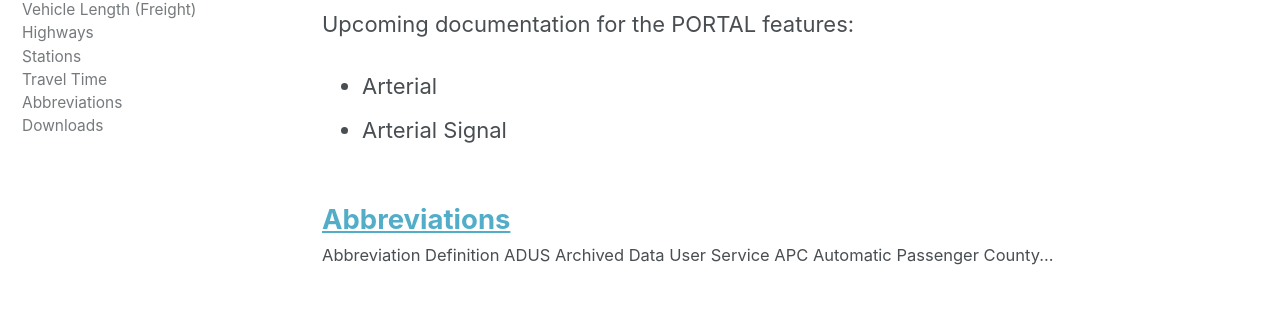
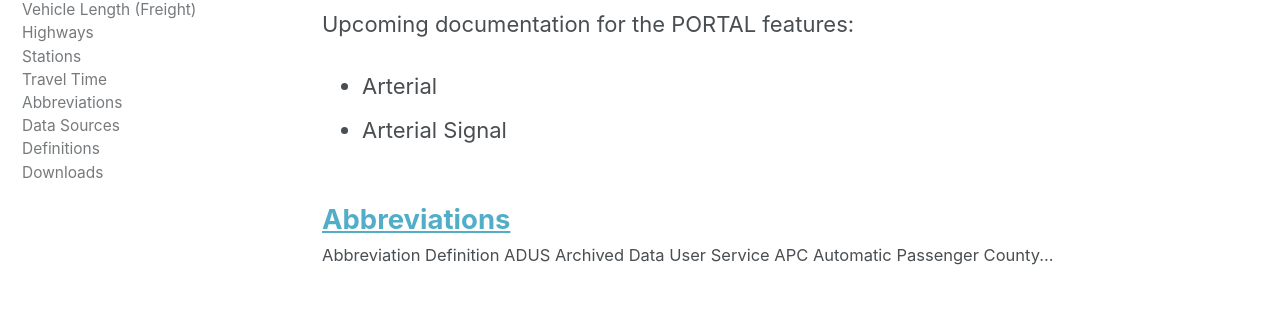
Before and after one commit to adus/portal-documentation, a Jekyll site: the page built from _pages/documentation.md, in a window 1280 px wide. Shown: the part 159-468 px from the top of the page. Built offline with Jekyll 4.4.1, drawn with Linux system fonts in a browser that asks for light colours; nearby versions of some CDN libraries.

Commit message:
Add data sources and definitions to navigation.

```diff
--- a/_data/navigation.yml
+++ b/_data/navigation.yml
@@ -29,6 +29,10 @@
         url: /documents/travel-time/
       - title: "Abbreviations"
         url: /documents/abbreviations/
+      - title: "Data Sources"
+        url: /documents/datasources/
+      - title: "Definitions"
+        url: /documents/definitions/
       - title: "Downloads"
         url: /documents/downloads/
 
```
